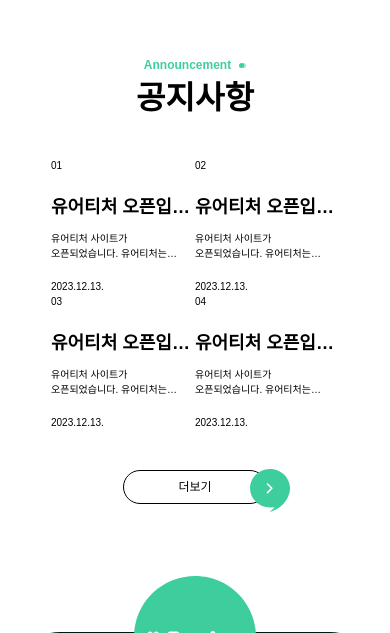
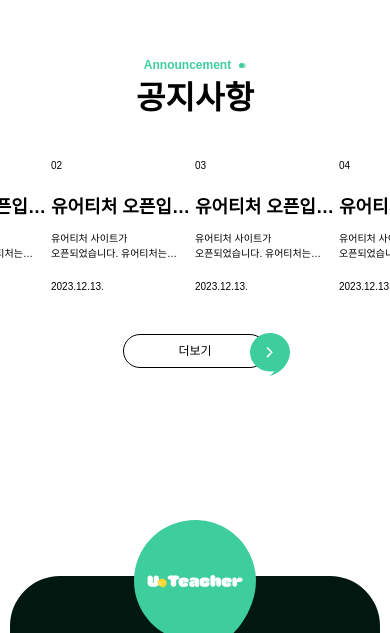
Before and after one commit to yourteacher-org/yourteacher-fe, a React (Vite) app: page / in a window 390 px wide. Shown: the part 3071-3704 px from the top of the page. Built offline with nearby package versions, Linux system fonts and the light colour scheme.

Commit message:
[style] 공지사항 섹션, 데스크탑 반응형 추가

```diff
--- a/src/pages/Home/NoticeSection.tsx
+++ b/src/pages/Home/NoticeSection.tsx
@@ -31,20 +31,21 @@ const NoticeCard = ({
 }: NoticeCardProps) => {
   return (
     <Link key={id} to={src} className="w-fit">
-      <li className="group xl:w-[18.125rem] lg:w-[12.5rem] sm:w-[9rem] relative">
+      <li className="group xl:w-[14vw] lg:w-[12.5rem] sm:w-[9rem] relative">
         <p className="mb-5 xl:text-lg lg:text-[0.875rem] sm:text-[0.625rem]">
           {id}
         </p>
         <p
-          className="mb-4 xl:text-4xl lg:text-[1.625rem] sm:text-lg
+          className="xl:text-[1.8vw] lg:text-[1.625rem] sm:text-lg
+            xl:leading-[2vw]
             xl:mb-5 lg:mb-4 sm:mb-2.5 font-bold line-clamp-1"
         >
           {title}
         </p>
         <p
-          className="mb-[1.875rem] lg:mb-8 sm:mb-[1.125rem]
-            xl:text-xl lg:text-[0.875rem] sm:text-[0.625rem]
-            xl:leading-9 lg:leading-[1.625rem] line-clamp-2 break-keep"
+          className="mb-[1.5vw] lg:mb-8 sm:mb-[1.125rem]
+            xl:text-[0.975vw] lg:text-[0.875rem] sm:text-[0.625rem]
+            xl:leading-[1.75vw] lg:leading-[1.625rem] line-clamp-2 break-keep"
         >
           {content}
         </p>
@@ -76,7 +77,7 @@ const NoticeSection = () => {
         flex flex-col
         xl:items-stretch sm:items-center
         xl:px-[16.25rem] lg:px-[1.875rem]
-        py-32"
+        py-32 mb-[5rem]"
     >
       <div className="flex items-center xl:justify-between justify-center xl:mb-5 lg:mb-[3.75rem] sm:mb-[2.25rem]">
         <div>
@@ -96,9 +97,10 @@ const NoticeSection = () => {
       </div>
       <ul
         className="lg:w-full sm:w-72
-          flex flex-wrap
+          flex
           lg:justify-normal sm:justify-center
-          xl:gap-[5rem] lg:gap-[3.125rem] sm:[1.875rem]"
+          xl:gap-[5rem] lg:gap-[3.125rem] sm:[1.875rem]
+          xl:text-lg"
       >
         {DATA.map((data) => (
           <NoticeCard key={data.id} {...data} />
```
